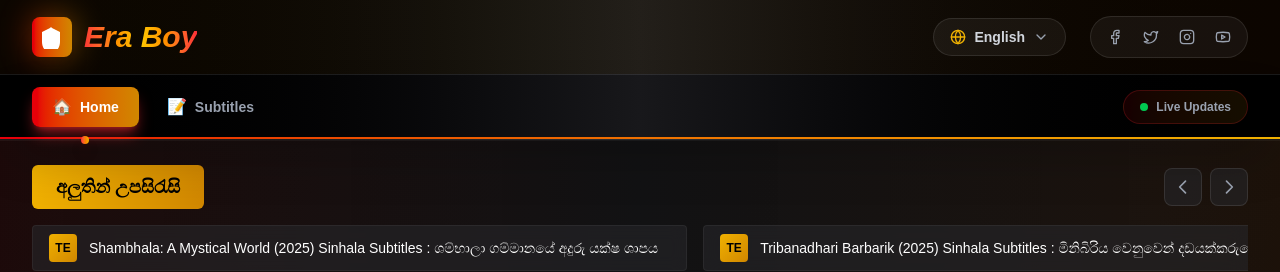
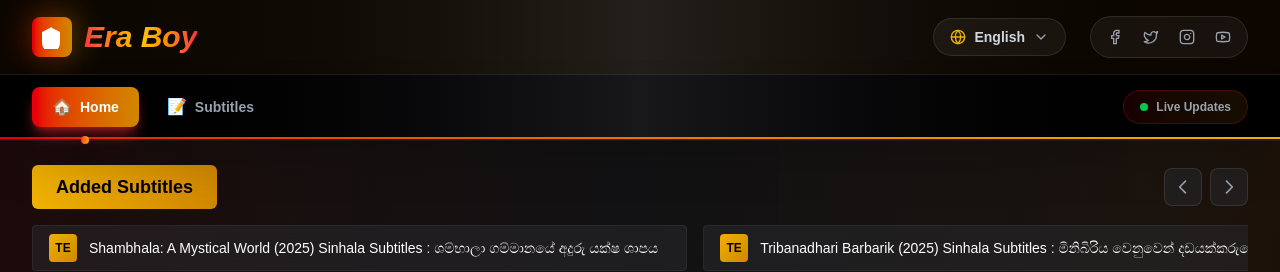
Before and after one commit to oshadaera68/Movie_Site_Era_Boy_next_js, a Next.js app: page / in a window 1280 px wide. Shown: the top 272 px of the page. Built offline with nearby package versions, Linux system fonts and the light colour scheme.

Commit message:
change the name in added subtitles component

```diff
--- a/components/AddedSubtitles.tsx
+++ b/components/AddedSubtitles.tsx
@@ -36,7 +36,7 @@
                 <div className="flex items-center justify-between mb-4">
                     <div className="inline-flex items-center bg-gradient-to-r from-yellow-500 to-yellow-600 px-6 py-2 rounded-md">
                         <h2 className="text-lg font-bold text-black">
-                            අලුතින් උපසිරැසි
+                            Added Subtitles
                         </h2>
                     </div>
 
```
